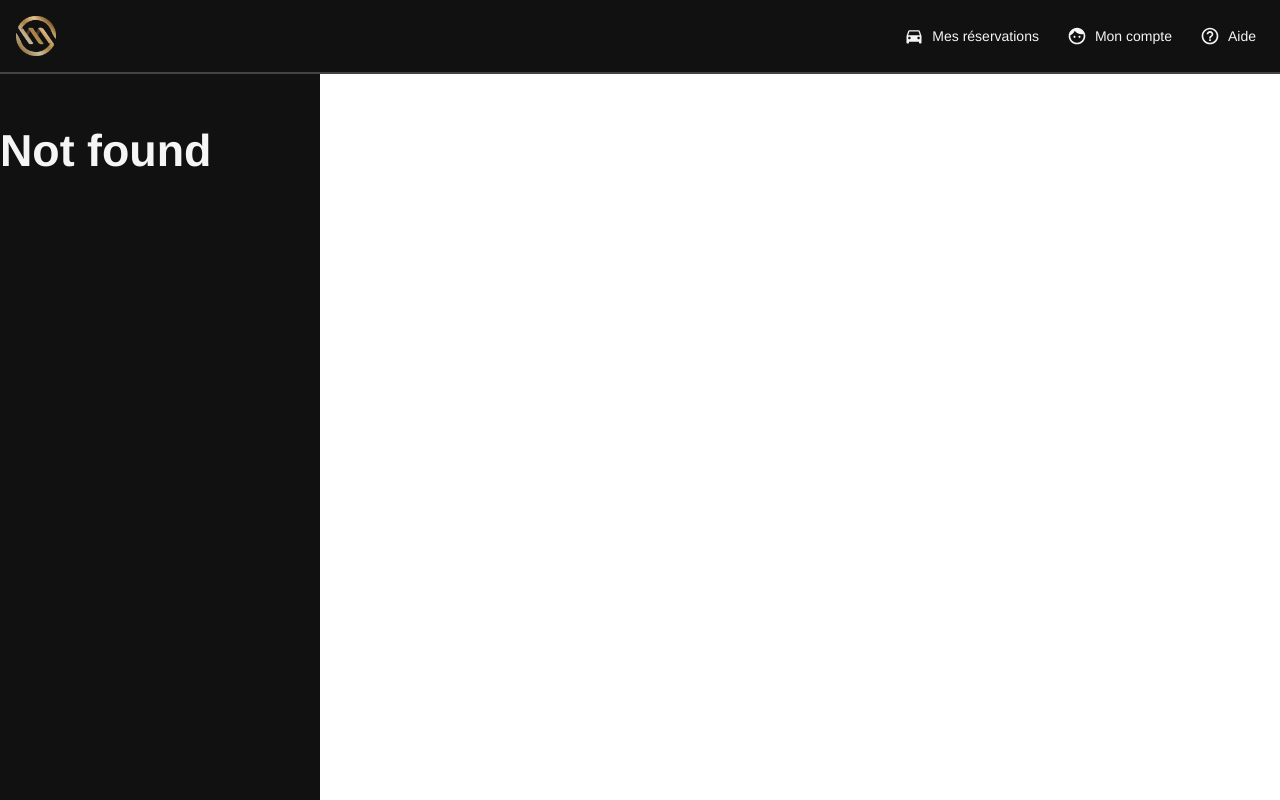
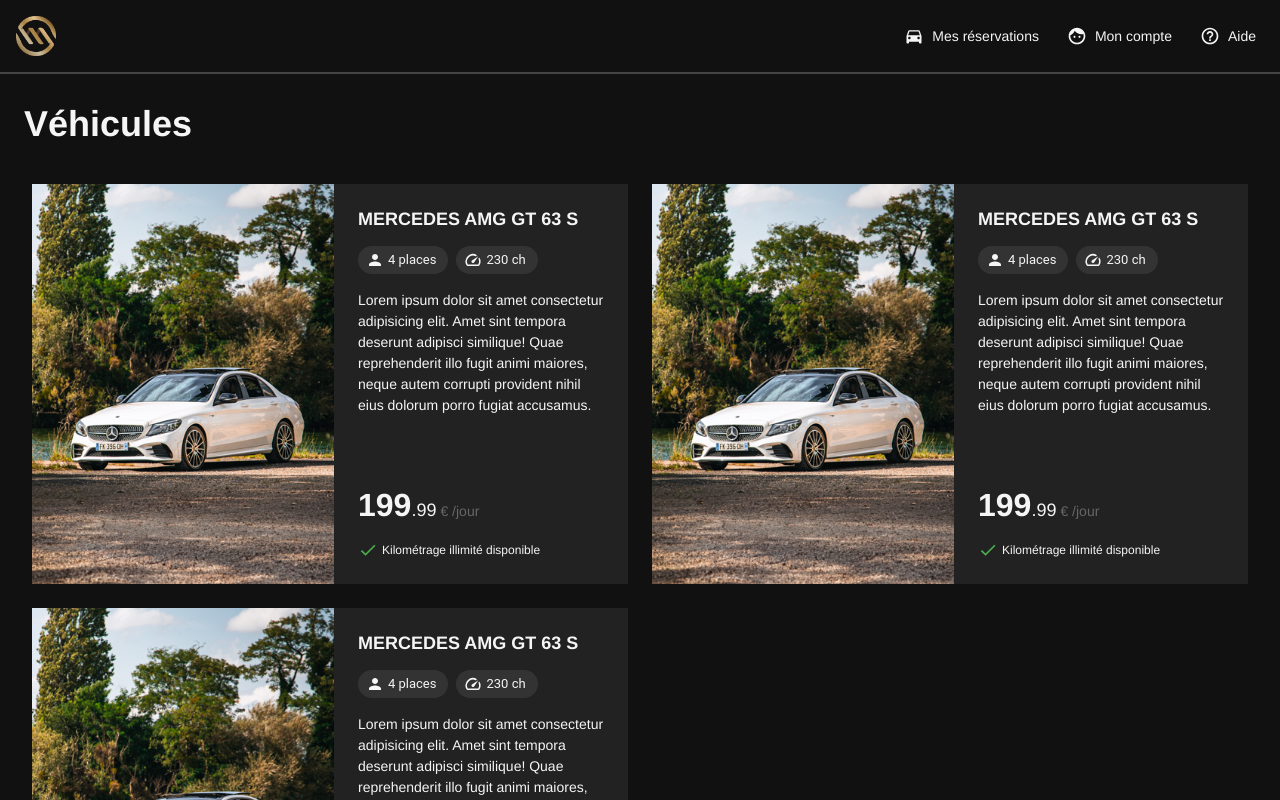
Before and after one commit to bnabet/ms-prestige, a React (Vite) app: page /cars in a window 1280 px wide. Before the commit this address had no page. Shown: the top 800 px of the page. Built offline with nearby package versions, Linux system fonts and the light colour scheme.

Commit message:
:sparkles: Create CarsList page

```diff
--- a/src/App.tsx
+++ b/src/App.tsx
@@ -2,6 +2,7 @@
 import { Container, Box } from "@mui/material";
 
 import Home from "./pages/Home/Home";
+import CarsList from "./pages/CarsList/CarsList";
 import Header from "./components/Header/Header";
 
 import "./App.css";
@@ -14,6 +15,7 @@
       <Box sx={{ p: "96px 0 48px" }}>
         <Routes>
           <Route path="/" element={<Home />} />
+          <Route path="/cars" element={<CarsList />} />
           <Route path="*" element={<h1>Not found</h1>} />
         </Routes>
       </Box>
--- /dev/null
+++ b/src/pages/CarsList/CarsList.tsx
@@ -0,0 +1,22 @@
+import { Container, Typography } from "@mui/material";
+import Grid2 from "@mui/material/Grid2";
+
+import CarsListElement from "./components/CarsListElement";
+
+function CarsList() {
+  return (
+    <Container className="CarsList">
+      <Typography variant="h1" sx={{ mb: 3 }}>
+        Véhicules
+      </Typography>
+
+      <Grid2 container spacing={1}>
+        <CarsListElement />
+        <CarsListElement />
+        <CarsListElement />
+      </Grid2>
+    </Container>
+  );
+}
+
+export default CarsList;
--- /dev/null
+++ b/src/pages/CarsList/components/CarsListElement.styles.ts
@@ -0,0 +1,28 @@
+export const styles = {
+  element: {
+    "padding": 1,
+    "boxShadow": "0 0 0 2px transparent",
+    "cursor": "pointer",
+    "transition": "box-shadow 200ms",
+    "&:hover": {
+      boxShadow: "0 0 0 2px #a88041",
+    },
+  },
+  elementInner: {
+    display: "flex",
+    bgcolor: "grey.200",
+    height: "400px",
+  },
+  elementImage: {
+    flexGrow: 1,
+    backgroundSize: "cover",
+    backgroundPosition: "center",
+  },
+  elementContent: {
+    display: "flex",
+    flexDirection: "column",
+    alignItems: "flex-start",
+    gap: 2,
+    padding: 3,
+  },
+};
--- /dev/null
+++ b/src/pages/CarsList/components/CarsListElement.tsx
@@ -0,0 +1,52 @@
+import { Typography, Box, Chip } from "@mui/material";
+import Grid2 from "@mui/material/Grid2";
+import PersonIcon from "@mui/icons-material/Person";
+import SpeedIcon from "@mui/icons-material/Speed";
+import carImage from "src/assets/cars/car1.jpg";
+import CheckIcon from "@mui/icons-material/Check";
+
+import { styles } from "./CarsListElement.styles";
+
+function CarsListElement() {
+  return (
+    <Grid2 className="CarsListElement" size={{ md: 12, lg: 6 }} sx={styles.element}>
+      <Box sx={styles.elementInner}>
+        <Box sx={{ ...styles.elementImage, backgroundImage: `url(${carImage})` }} />
+
+        <Grid2 size={{ xs: 12, md: 6 }} sx={styles.elementContent}>
+          <Typography variant="h4" sx={{ textTransform: "uppercase" }}>
+            Mercedes AMG Gt 63 S
+          </Typography>
+
+          <Box sx={{ display: "flex", gap: 1 }}>
+            <Chip label="4 places" color="info" size="small" icon={<PersonIcon />} />
+            <Chip label="230 ch" color="info" size="small" icon={<SpeedIcon />} />
+          </Box>
+
+          <Typography sx={{ marginBottom: "auto" }}>
+            Lorem ipsum dolor sit amet consectetur adipisicing elit. Amet sint tempora deserunt
+            adipisci similique! Quae reprehenderit illo fugit animi maiores, neque autem corrupti
+            provident nihil eius dolorum porro fugiat accusamus.
+          </Typography>
+
+          <Typography variant="h2">
+            199
+            <Typography variant="h5" component="span">
+              .99
+            </Typography>
+            <Typography component="span" color="grey.600" sx={{ ml: "4px", fontWeight: 500 }}>
+              € /jour
+            </Typography>
+          </Typography>
+
+          <Box sx={{ display: "flex", alignItems: "center", gap: "4px" }}>
+            <CheckIcon color="success" fontSize="small" />
+            <Typography sx={{ fontSize: 12 }}>Kilométrage illimité disponible</Typography>
+          </Box>
+        </Grid2>
+      </Box>
+    </Grid2>
+  );
+}
+
+export default CarsListElement;
```
Also changed, not shown: src/assets/cars/car1.jpg (added).
